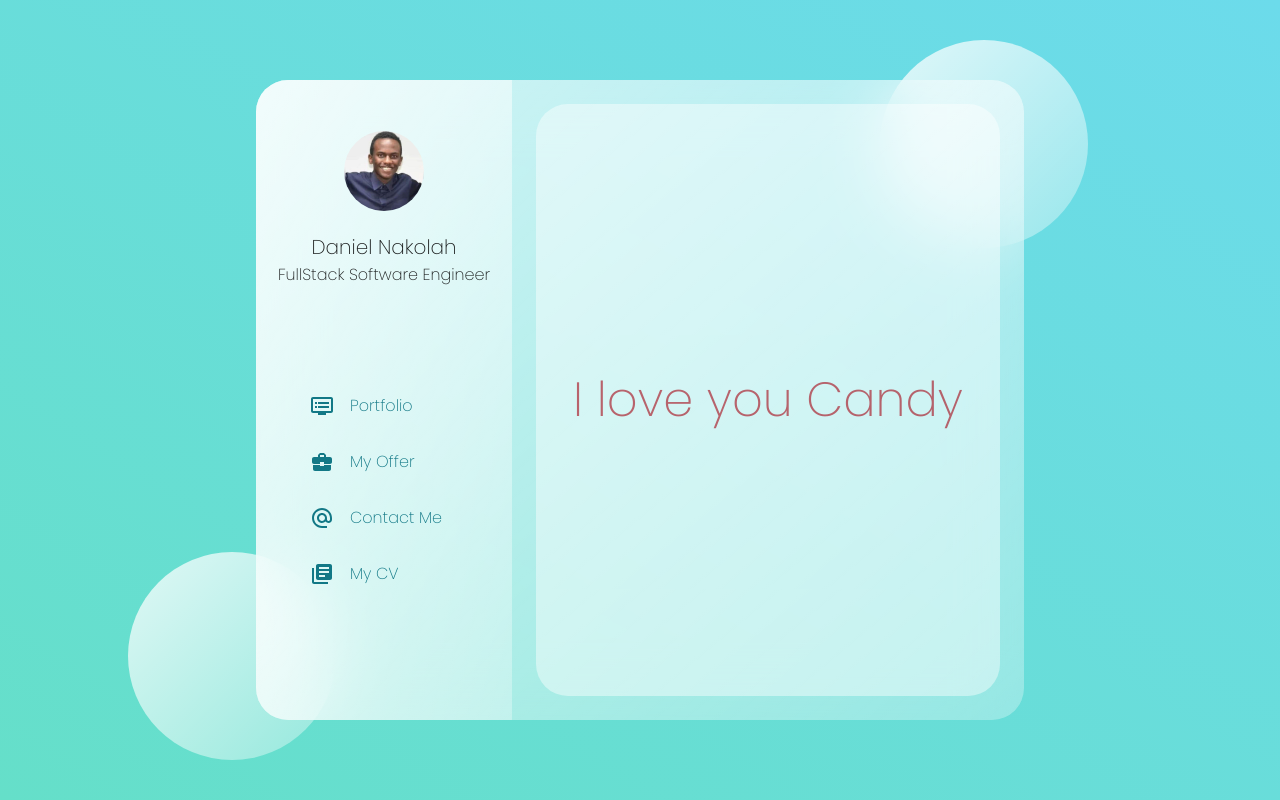
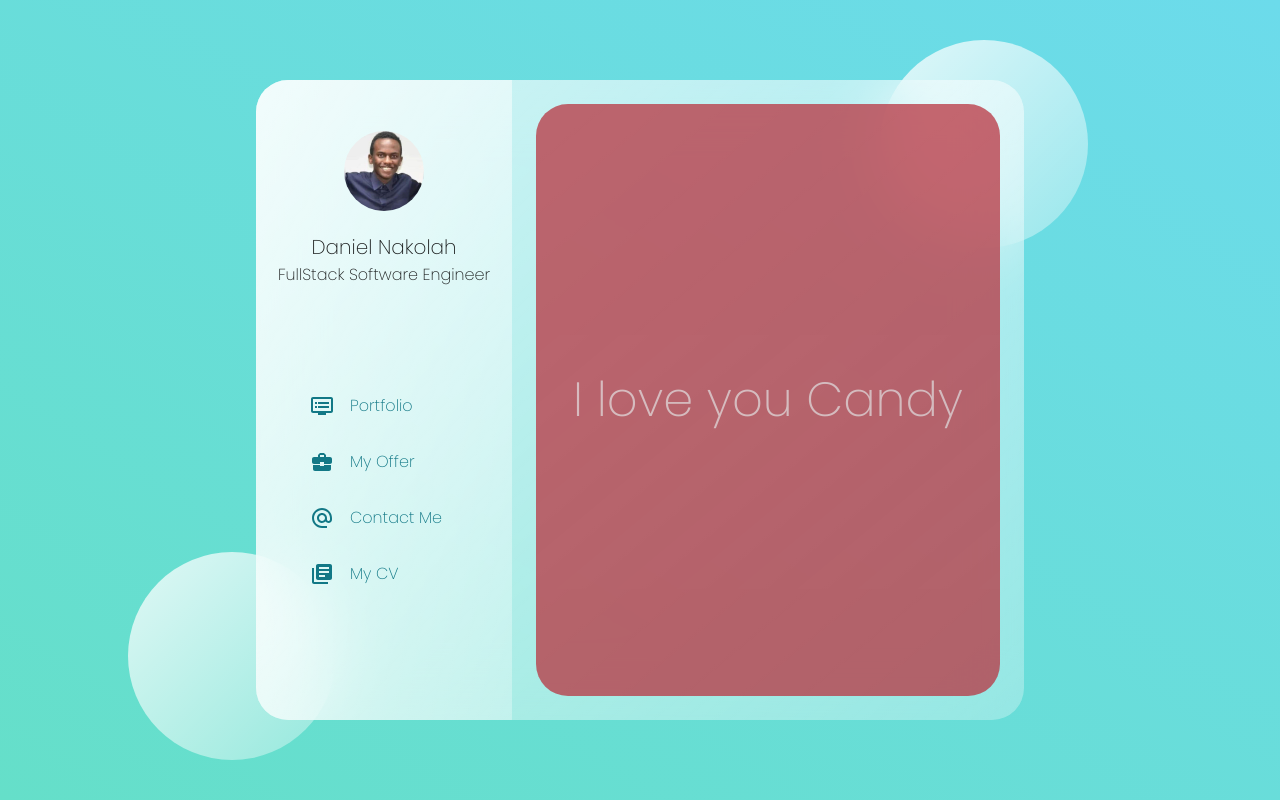
Before and after one commit to isnakolah/portfolio-client, a React (Create React App) app: page /i-love-you-candy in a window 1280 px wide. Built offline with nearby package versions, Linux system fonts and the light colour scheme.

Commit message:
Invert the colors

```diff
--- a/src/components/EasterEggs.js
+++ b/src/components/EasterEggs.js
@@ -63,10 +63,10 @@ const EasterEggs = () => {
 
   useEffect(() => {
     const changeColor = setTimeout(() => {
-      const textColor = getRandomColor();
+      const backgroundColor = getRandomColor();
       setColors({
-        textColor: textColor,
-        backgroundColor: contrast(textColor),
+        textColor: contrast(backgroundColor),
+        backgroundColor: backgroundColor,
       });
     }, 833);
 
```
